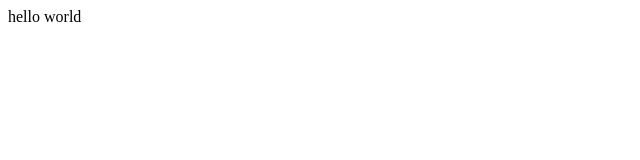
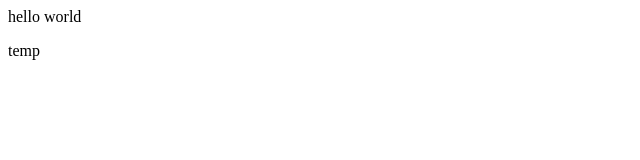
Before and after one commit to SrikanthBussa01/Test-Demo, a plain HTML site: page index.html in a window 1280 px wide. Shown: the full height of the page, 0-640 px from the left. Drawn offline with Linux system fonts and the light colour scheme.

Commit message:
index.html

```diff
--- a/index.html
+++ b/index.html
@@ -1 +1,2 @@
 <p>hello world</p>
+<p>temp</p>
```
